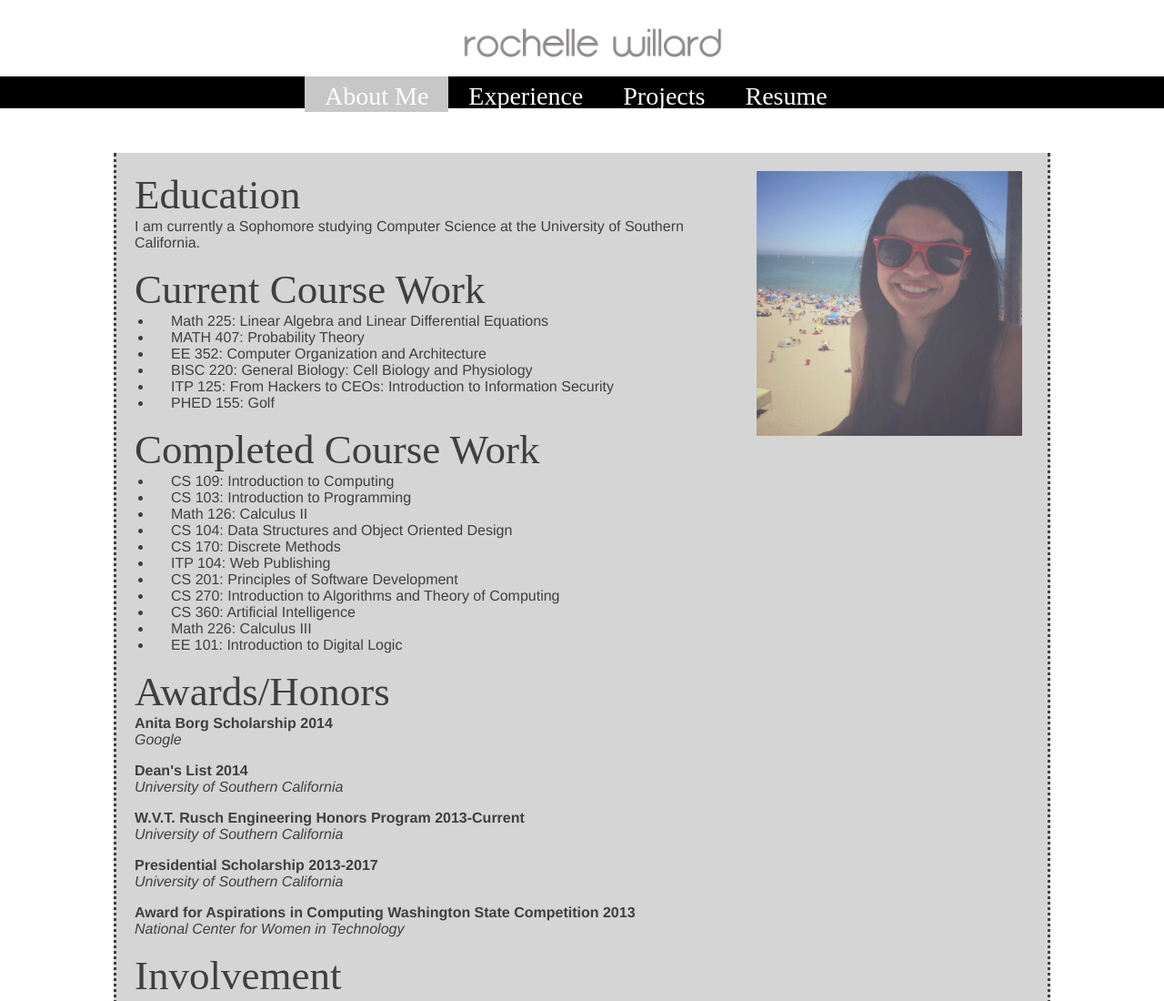
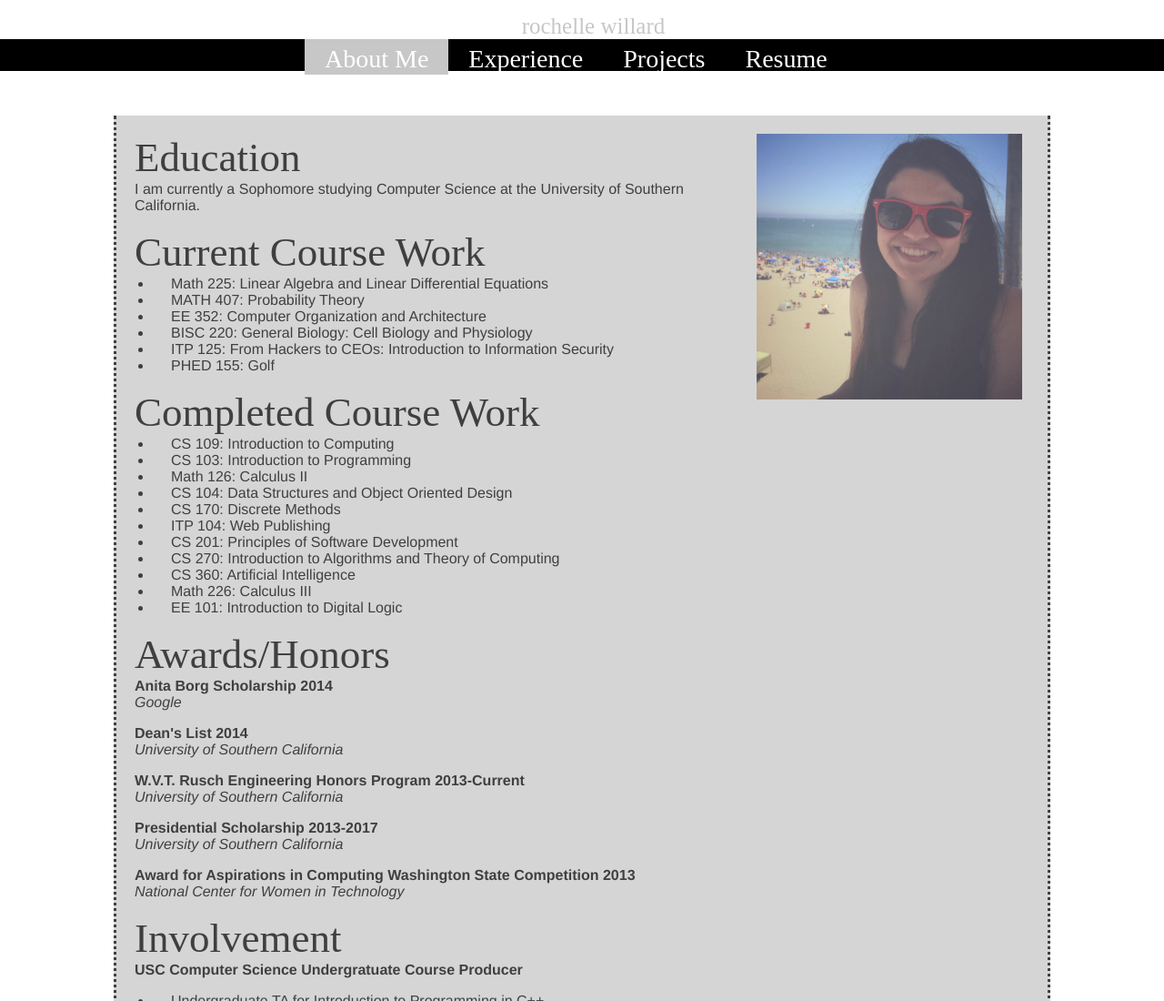
Before and after one commit to swillard13/rochellewillard.com, a plain HTML site: page index.html in a window 1280 px wide. Shown: the top 1100 px of the page at 91% size. Drawn offline with Linux system fonts and the light colour scheme; a web font is replaced by a local one.

Commit message:
change logo from img to text

```diff
--- a/index.html
+++ b/index.html
@@ -6,7 +6,7 @@
 	<link rel="stylesheet" type="text/css" href="script/slick/slick.css"/>
 </head>
 <body>
-	<div id="name"><a href="/"><img src="images/logo.png" /></a></div>
+	<div id="name"><a href="/">rochelle willard</a></div>
 	<div id="nav">
 		<div id= "bar">
 			<p class="nav_item current" id="about-me-tab">About Me</p>
--- a/style/main.css
+++ b/style/main.css
@@ -59,7 +59,7 @@ body {
 	display: block;
 	font-family: "StarsFromOurEyes";
 	font-size: 25px;
-	color: #e5dff0;
+	color: #C7C7C7;
 	padding-bottom: 0px;
 	margin-left: 25px;
 	margin-top: 15px;
```
